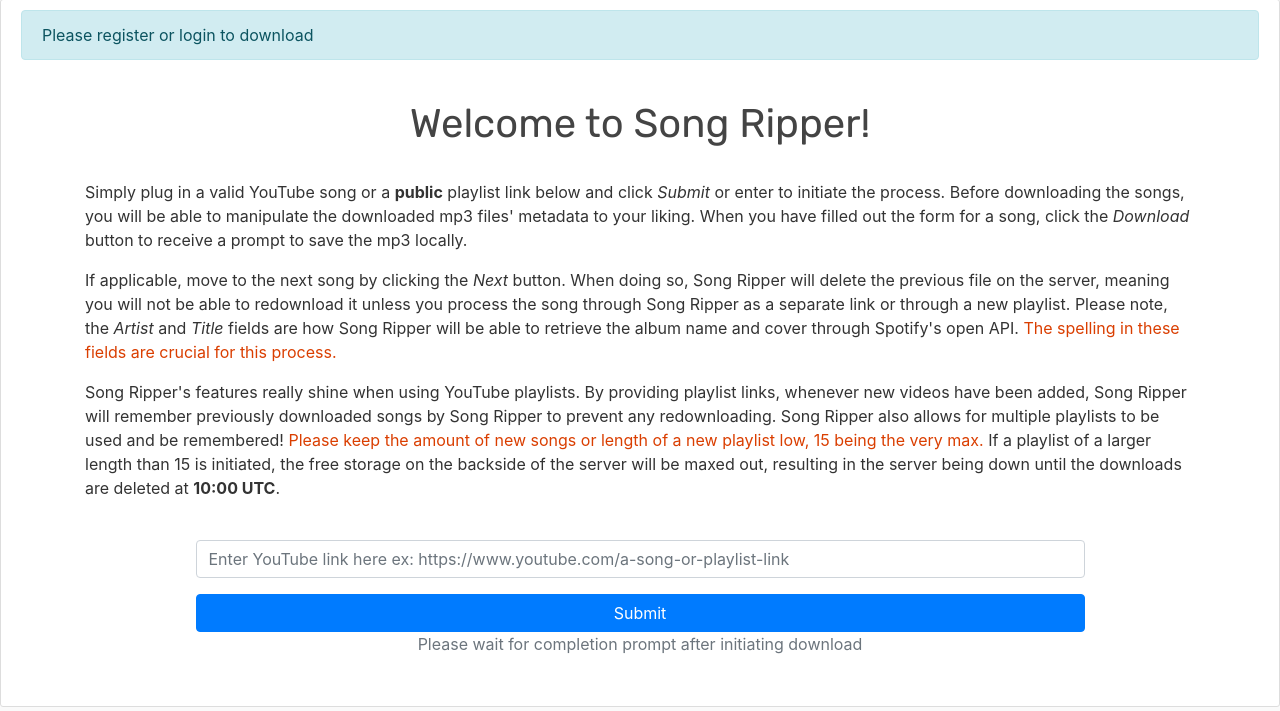
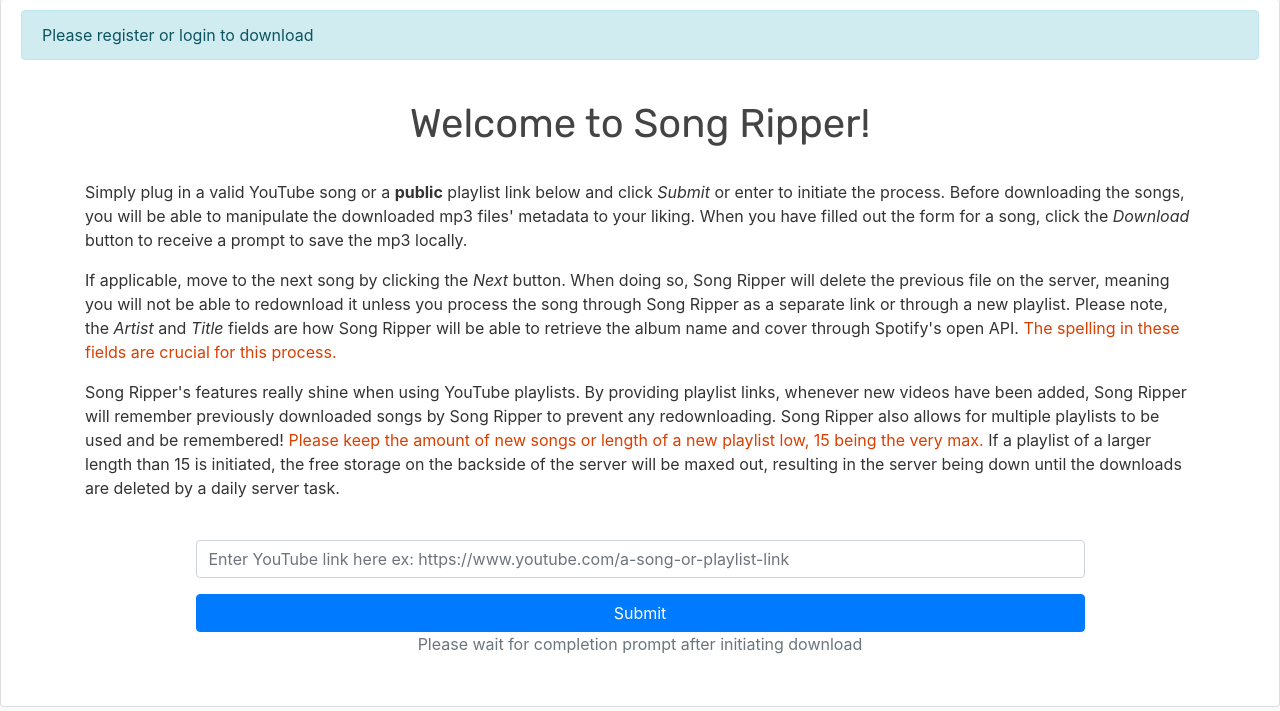
Before and after one commit to shadowstriker15/Online_Ripper, a Django app: page / in a window 1280 px wide. Shown: the part 81-792 px from the top of the page. Run offline with Django 3.2, Linux system fonts and the light colour scheme; some libraries are stand-ins or nearby versions.

Commit message:
Edited index.html.

```diff
--- a/RipperProject/RipperApp/templates/RipperApp/index.html
+++ b/RipperProject/RipperApp/templates/RipperApp/index.html
@@ -52,7 +52,7 @@
                 the amount of new songs or length of a new playlist low, 15 being the very max.</span>
                 If a playlist of a larger length than 15 is initiated, the free storage on the backside
                 of the server will be maxed out, resulting in the server being down until the downloads
-                are deleted at <strong>10:00 UTC</strong>.
+                are deleted by a daily server task.
             </p>
         </div>
 
```
